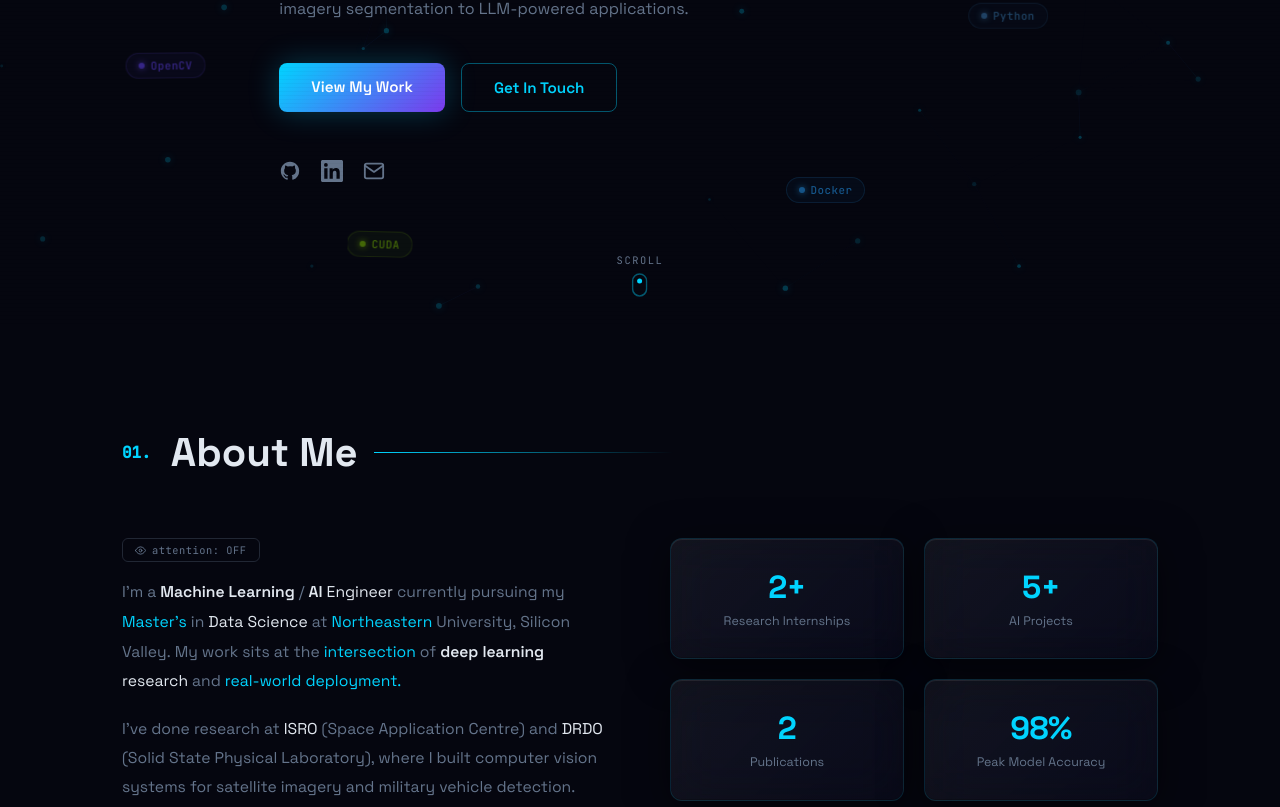
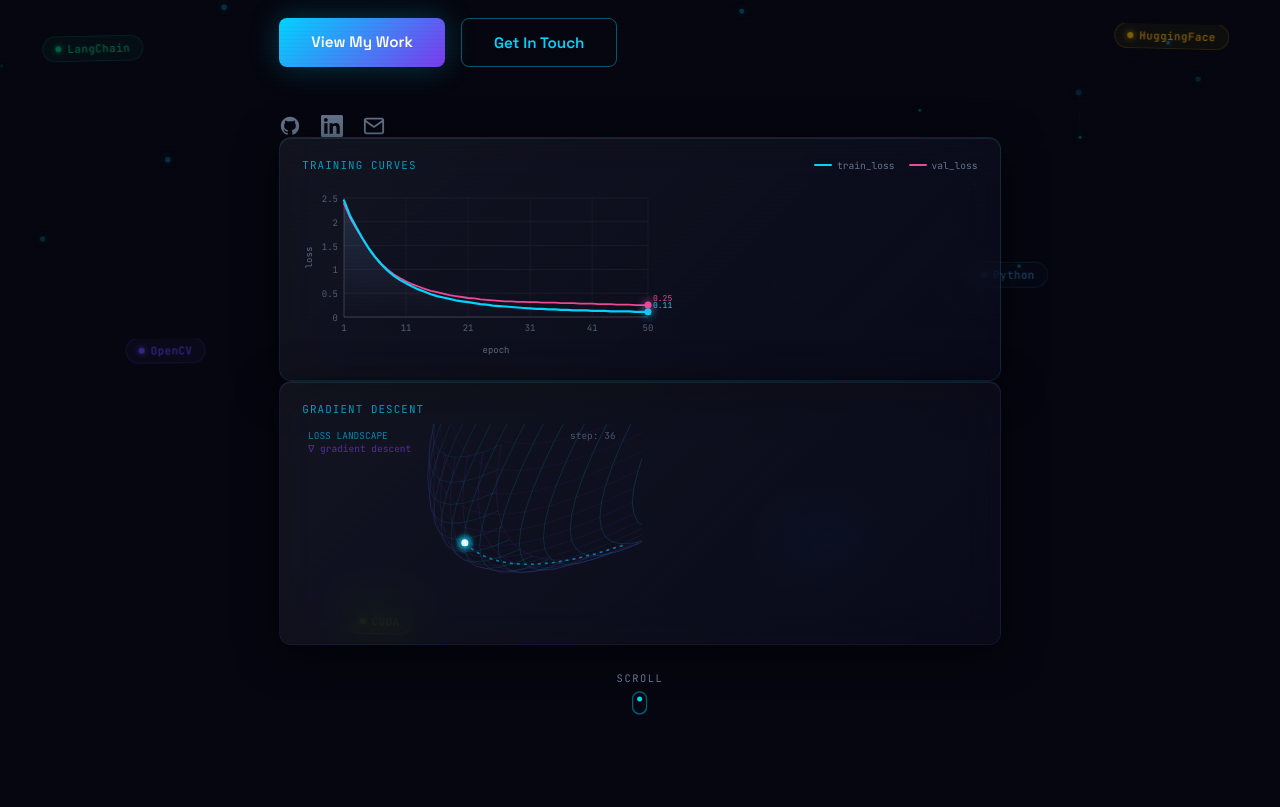
Before and after one commit to Aayush99000/Portfolio, a React (Vite) app: page / in a window 1280 px wide. Shown: the part 473-1280 px from the top of the page. Built offline with nearby package versions, Linux system fonts and the light colour scheme.

Commit message:
feat(hero): add two-column layout with DL visualisation panel
Wrap hero content in .hero-grid; add a right viz-panel showing
LossChart and GradientDescent in glass-card wrappers. Panel hides
on viewports narrower than 1100px.

```diff
--- a/src/components/Hero.jsx
+++ b/src/components/Hero.jsx
@@ -1,6 +1,8 @@
 import { useEffect, useState } from 'react'
 import { motion } from 'framer-motion'
 import FloatingLogos from './FloatingLogos'
+import LossChart from './LossChart'
+import GradientDescent from './GradientDescent'
 
 const ROLES = [
   'ML Engineer',
@@ -50,6 +52,7 @@ export default function Hero() {
     <section id="hero" style={{ minHeight: '100vh', display: 'flex', alignItems: 'center', position: 'relative' }}>
       <FloatingLogos />
       <div className="container">
+        <div className="hero-grid">
         <motion.div variants={container} initial="hidden" animate="show">
           <motion.p variants={item} style={{
             fontFamily: "'JetBrains Mono', monospace",
@@ -186,6 +189,24 @@ export default function Hero() {
             ))}
           </motion.div>
         </motion.div>
+
+        {/* Right panel — DL visualizations */}
+        <div className="hero-viz-panel">
+          <div className="glass-card" style={{
+            padding: '20px 22px', borderRadius: 12,
+            border: '1px solid rgba(0,212,255,0.12)',
+          }}>
+            <LossChart />
+          </div>
+          <div className="glass-card" style={{
+            padding: '20px 22px', borderRadius: 12,
+            border: '1px solid rgba(124,58,237,0.12)',
+          }}>
+            <GradientDescent width={340} height={200} />
+          </div>
+        </div>
+
+        </div>{/* end hero-grid */}
       </div>
 
       {/* scroll hint */}
```
